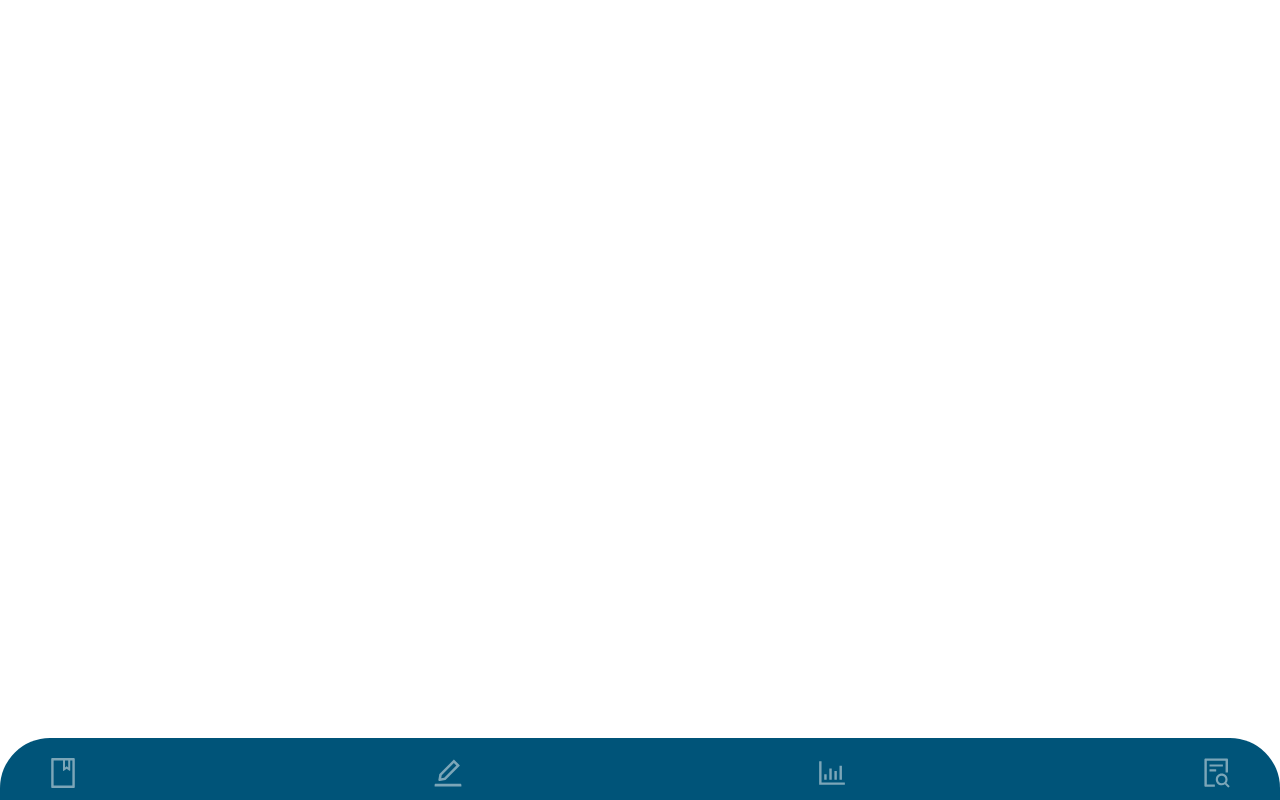
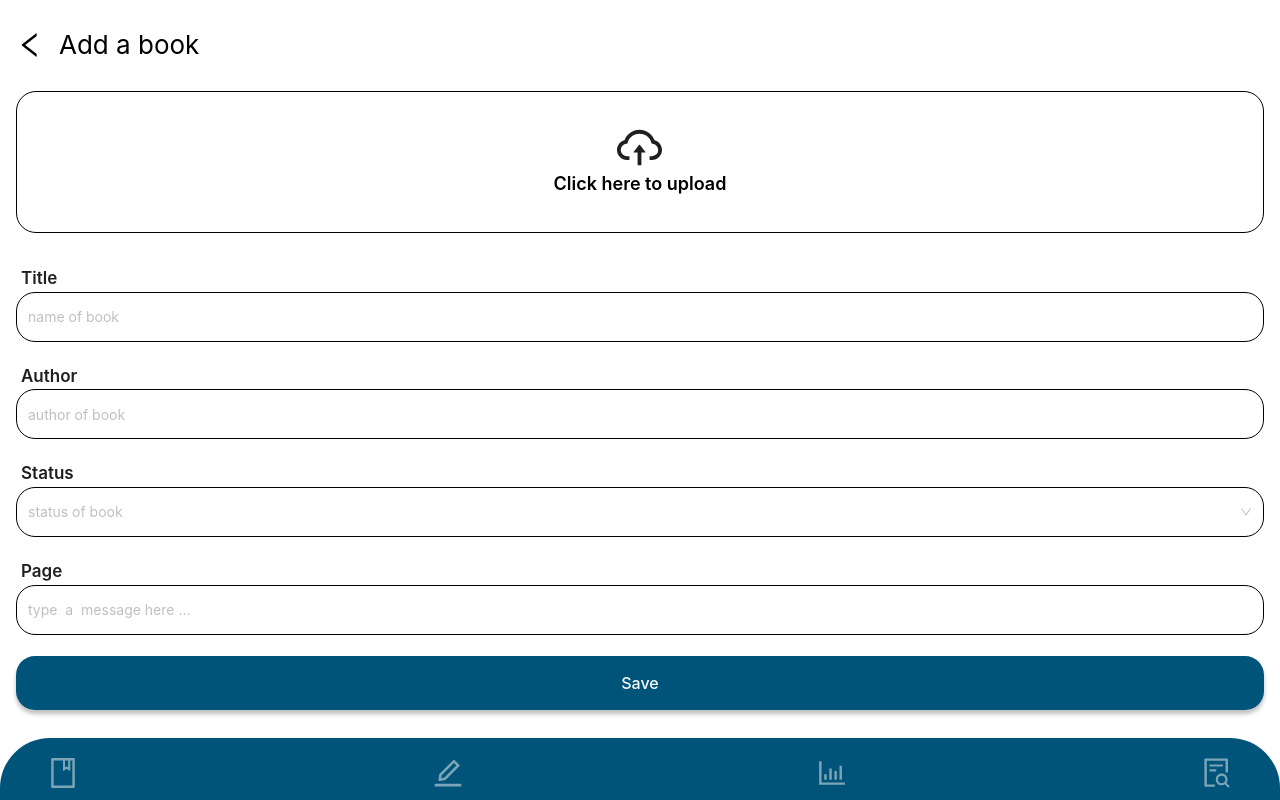
Before and after one commit to bari-bir/book-retracker, a React (Vite) app: page /create/book in a window 1280 px wide. Before the commit this address had no page. Built offline with nearby package versions, Linux system fonts and the light colour scheme.

Commit message:
feat: CreateBook

```diff
--- a/src/App.tsx
+++ b/src/App.tsx
@@ -7,6 +7,7 @@ import "./assets/styles/global.scss"
 import { Notes } from "./pages/Notes"
 import { Statistics } from "./pages/Statistics"
 import { Search } from "./pages/Search"
+import { CreateBook } from "./pages/CreateBook"
 
 function App() {
     return (
@@ -18,6 +19,7 @@ function App() {
                         <Route path="/notes" element={<Notes />} />
                         <Route path="/statistics" element={<Statistics />} />
                         <Route path="/search" element={<Search />} />
+                        <Route path="/create/book" element={<CreateBook />} />
                     </Routes>
                     <div style={{ height: 73 }} />
                     <TabbarMenu />
--- /dev/null
+++ b/src/assets/styles/pages/createBook.scss
@@ -0,0 +1,75 @@
+.create-book {
+    .dragger {
+        width: 100%;
+
+        .image-block {
+            position: relative;
+            .cloud-image {
+                object-fit: contain;
+            }
+
+            .close-icon {
+                position: absolute;
+                top: 5px;
+                right: 16px;
+                color: #fff;
+                background-color: rgba(217, 217, 217, 0.9);
+                border-radius: 100%;
+                padding: 5px;
+                font-size: 25px;
+            }
+        }
+        .dragger-wrapper {
+            box-sizing: border-box;
+            height: 142px;
+            border: 1px solid #000000;
+            border-radius: 20px;
+            display: grid;
+            place-content: center;
+            padding: 33px 0;
+
+            .upload-icon {
+                font-size: 45px;
+                display: block;
+            }
+
+            .upload-text {
+                text-align: center;
+                font-weight: 600;
+                font-size: 18px;
+                color: #000;
+            }
+        }
+    }
+
+    .input-wrapper {
+        margin-top: 32px;
+        display: flex;
+        flex-direction: column;
+        gap: 10px;
+
+        .input,
+        .ant-select {
+            width: 100% !important;
+            border: 1px solid #000;
+            border-radius: 19px;
+            height: 50px;
+
+            .ant-select-selector {
+                border: none;
+                background: none;
+            }
+        }
+
+        .btn-save {
+            border-radius: 19px;
+            height: 54px;
+            box-shadow: 0 4px 4px 0 rgba(0, 0, 0, 0.25);
+            background: #005479;
+            border: none;
+            font-weight: 500;
+            font-size: 16px;
+            color: #f9faf8;
+        }
+    }
+}
--- a/src/components/Header.tsx
+++ b/src/components/Header.tsx
@@ -1,4 +1,5 @@
 import LeftOutlined from "@ant-design/icons/lib/icons/LeftOutlined"
+import { useNavigate } from "react-router-dom"
 
 type propsInfo = {
     isGoBack?: boolean
@@ -6,9 +7,10 @@ type propsInfo = {
 }
 
 export const Header = ({ isGoBack = true, title = "" }: propsInfo) => {
+    const navigate = useNavigate()
     return (
         <div style={styles.header}>
-            {isGoBack && <LeftOutlined style={styles.iconBack}  />}
+            {isGoBack && <LeftOutlined style={styles.iconBack} onClick={() => navigate(-1)} />}
             <p style={styles.headerText}>{title}</p>
         </div>
     )
--- /dev/null
+++ b/src/components/InputStyle.tsx
@@ -0,0 +1,24 @@
+import React from "react"
+
+export const InputStyle = ({ labelText, children }: { labelText: string; children: React.ReactNode }) => {
+    return (
+        <div style={styles.inputBlock}>
+            <p style={styles.inputTitle}>{labelText}</p>
+            {children}
+        </div>
+    )
+}
+
+const styles: { [key: string]: React.CSSProperties } = {
+    inputBlock: {
+        flexDirection: "column",
+        gap: 8,
+        alignItems: "flex-start",
+        marginBottom: 11,
+    },
+    inputTitle: {
+        fontSize: 17,
+        fontWeight: "600",
+        marginLeft: 5,
+    },
+}
--- /dev/null
+++ b/src/pages/CreateBook.tsx
@@ -0,0 +1,56 @@
+import { CloudUploadOutlined } from "@ant-design/icons"
+import { Header } from "../components/Header"
+import "../assets/styles/pages/createBook.scss"
+import { InputStyle } from "../components/InputStyle"
+import { Button, Input, Select } from "antd"
+import { useLocation } from "react-router-dom"
+
+export const CreateBook = () => {
+    const location = useLocation()
+    const queryParams = new URLSearchParams(location.search)
+
+    const statusType = queryParams.get("status")
+
+    return (
+        <div className="container create-book">
+            <Header title="Add a book" />
+
+            <div className="dragger">
+                <div className="dragger-wrapper">
+                    <div className="upload-icon">
+                        <CloudUploadOutlined className="upload-icon" />
+                        <p className="upload-text">Click here to upload</p>
+                    </div>
+                </div>
+            </div>
+
+            <div className="input-wrapper">
+                <InputStyle labelText="Title">
+                    <Input placeholder="name of book" className="input" />
+                </InputStyle>
+                <InputStyle labelText="Author">
+                    <Input placeholder="author of book" className="input" />
+                </InputStyle>
+                <InputStyle labelText="Status">
+                    <Select
+                        placeholder="status of book"
+                        defaultValue={statusType}
+                        style={{ width: 120 }}
+                        options={[
+                            { value: "Reading", label: "Reading" },
+                            { value: "Read Later", label: "Read Later" },
+                            { value: "Read", label: "Read" },
+                        ]}
+                    />
+                </InputStyle>
+                <InputStyle labelText="Page">
+                    <Input placeholder="type  a  message here ..." type="number" className="input" />
+                </InputStyle>
+
+                <Button type="primary" className="btn-save">
+                    Save
+                </Button>
+            </div>
+        </div>
+    )
+}
--- a/src/pages/Home.tsx
+++ b/src/pages/Home.tsx
@@ -3,14 +3,16 @@ import { SwiperSlide, Swiper } from "swiper/react"
 import "swiper/css"
 import "swiper/css/pagination"
 import { BookCard } from "../components/BookCard"
-import "../assets/styles/pages/home.scss";
+import "../assets/styles/pages/home.scss"
+import { useNavigate } from "react-router-dom"
 
 export const Home = () => {
+    const navigate = useNavigate()
     return (
         <div className="home container">
             <div className="home-header">
                 <h3 className="header-text">Reading</h3>
-                <span className="header-icon">
+                <span className="header-icon" onClick={() => navigate("/create/book")}>
                     <PlusOutlined />
                 </span>
             </div>
```
